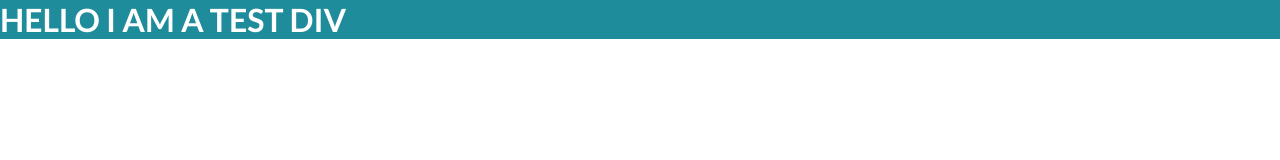
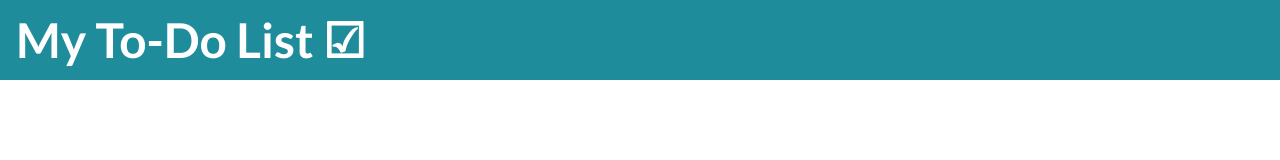
Before and after one commit to SBaldwin-Git/todo-list, a website built with webpack: page src/index.html in a window 1280 px wide. Built offline with nearby package versions, Linux system fonts and the light colour scheme.

Commit message:
Added dates library and header

```diff
--- a/package.json
+++ b/package.json
@@ -27,6 +27,7 @@
     "webpack-cli": "^4.9.2"
   },
   "dependencies": {
+    "date-fns": "^2.28.0",
     "lodash": "^4.17.21"
   }
 }
--- /dev/null
+++ b/src/CreateHeader.js
@@ -0,0 +1,9 @@
+function createHeader() {
+    const header = document.createElement('header');
+    header.textContent = 'My To-Do List ☑';
+    return header;
+}
+
+export {
+    createHeader
+}
--- a/src/index.html
+++ b/src/index.html
@@ -5,11 +5,9 @@
   <meta http-equiv="X-UA-Compatible" content="IE=edge">
   <meta name="viewport" content="width=device-width, initial-scale=1.0">
   <title>To-Do List</title>
-  <script defer src="bundle.js"></script></head>
+</head>
 </head>
 <body>
-  <div>
-    <h1>HELLO I AM A TEST DIV</h1>
-  </div>
+
 </body>
 </html>
--- a/src/index.js
+++ b/src/index.js
@@ -1 +1,6 @@
 import './style.css';
+import { createHeader } from './CreateHeader';
+
+const body = document.body;
+
+body.appendChild(createHeader());
--- a/src/style.css
+++ b/src/style.css
@@ -10,9 +10,15 @@ body {
     padding: 0;
 }
 
-div{
+header {
+    display: flex;
+    align-items: center;
+    justify-content: start;
+    padding-left: 1rem;
     background-color: #1f8c9c ;
     color: white;
     font-family:'Lato', sans-serif;
     font-weight:bolder;
+    height: 10%;
+    font-size: 3rem;
 }
```
Also changed, not shown: dist/bundle.js, dist/index.html, 1 other file.
